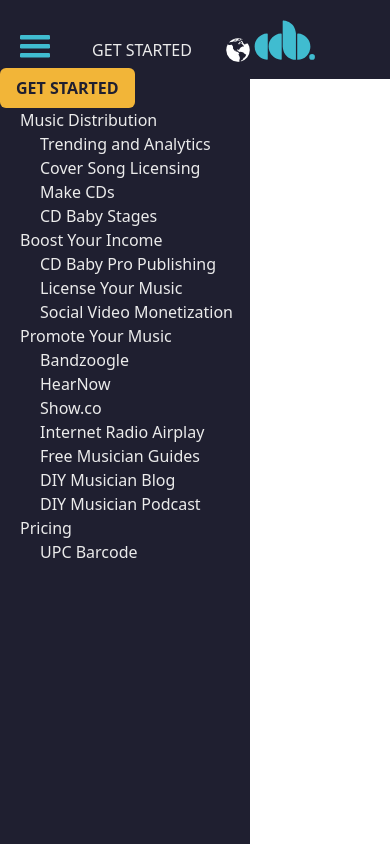
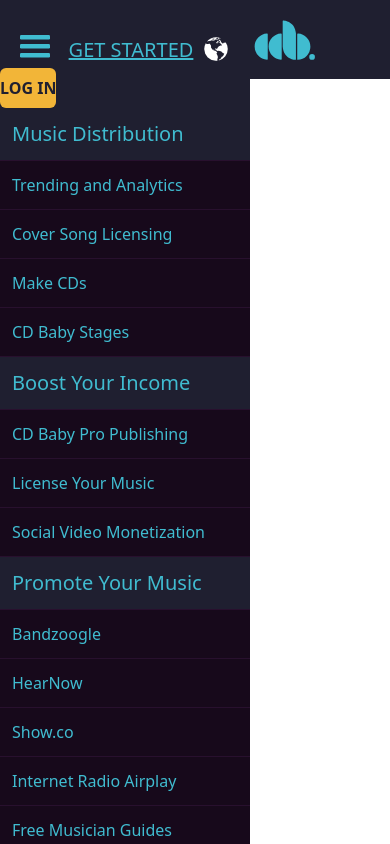
Before and after one commit to mabillama/cdbaby-website, a website: page public/index.html in a window 390 px wide. Both pictures are taken after a click on the button "Show Navigation Menu". Shown: the top 844 px of the page. Drawn offline with Linux system fonts and the light colour scheme.

Commit message:
Applies styles to side-nav

```diff
--- a/public/css/style.css
+++ b/public/css/style.css
@@ -115,9 +115,9 @@
   /* background-color: pink; */
 }
 
-.mobile-nav-list {
+/* .mobile-nav-list {
   padding-left: 20px;
-}
+} */
 
 #nav-wrapper {
   max-width: 1050px;
@@ -318,3 +318,24 @@
     opacity: 1;
   }
 }
+
+.mobile-nav-list li a {
+  border-bottom: 1px solid #28102e;
+}
+
+.mobile-nav-submenu > .mobile-nav-list li {
+  background-color: #17091b;
+  /* border-bottom: 1px solid #28102e; */
+}
+
+.mobile-nav-list a:hover {
+  text-decoration: underline;
+  text-underline-offset: 3px;
+}
+
+#lang-select-mobile {
+  display: inline-block;
+  height: 30px;
+  padding-right: 22px;
+  padding-top: 5px;
+}
--- a/public/index.html
+++ b/public/index.html
@@ -234,38 +234,64 @@
               </svg></button
           > -->
           </span>
-          <a class="m-auto" href="#" onclick="return false;">GET STARTED</a>
+          <a
+            class="m-auto text-xl text-cyan underline"
+            href="#"
+            onclick="return false;"
+            >GET STARTED</a
+          >
+          <div id="lang-select-mobile">
             <button class="">
               <img src="assets/icon-language.webp" alt="" />
             </button>
+          </div>
         </header>
+        <div class="log-in">
           <button
-          class="py-2 px-4 bg-orange text-black font-bold rounded-md mr-4"
+            class="py-2 mx-auto bg-orange text-black font-bold rounded-md mr-4"
           >
-          GET STARTED
+            LOG IN
           </button>
+        </div>
         <ul class="mobile-nav-list">
           <li>
-            <a class="block" href="#" onclick="return false;"
+            <a
+              class="block py-3 pl-3 pr-12 text-xl text-cyan border-b-2 border-blue"
+              href="#"
+              onclick="return false;"
               >Music Distribution</a
             >
             <div class="mobile-nav-submenu">
               <ul class="mobile-nav-list">
                 <li>
-                  <a class="block" href="#" onclick="return false;"
+                  <a
+                    class="block py-3 pl-3 pr-10 text-l text-cyan"
+                    href="#"
+                    onclick="return false;"
                     >Trending and Analytics</a
                   >
                 </li>
                 <li>
-                  <a class="block" href="#" onclick="return false;"
+                  <a
+                    class="block py-3 pl-3 pr-10 text-l text-cyan"
+                    href="#"
+                    onclick="return false;"
                     >Cover Song Licensing</a
                   >
                 </li>
                 <li>
-                  <a class="block" href="#" onclick="return false;">Make CDs</a>
+                  <a
+                    class="block py-3 pl-3 pr-10 text-l text-cyan"
+                    href="#"
+                    onclick="return false;"
+                    >Make CDs</a
+                  >
                 </li>
                 <li>
-                  <a class="block" href="#" onclick="return false;"
+                  <a
+                    class="block py-3 pl-3 pr-10 text-l text-cyan"
+                    href="#"
+                    onclick="return false;"
                     >CD Baby Stages</a
                   >
                 </li>
@@ -273,72 +299,124 @@
             </div>
           </li>
           <li>
-            <a class="block" href="#" onclick="return false;"
+            <a
+              class="block py-3 pl-3 pr-12 text-xl text-cyan border-b-2 border-blue"
+              href="#"
+              onclick="return false;"
               >Boost Your Income</a
             >
           </li>
           <div class="mobile-nav-submenu">
             <ul class="mobile-nav-list">
               <li>
-                <a class="block" href="#" onclick="return false;"
+                <a
+                  class="block py-3 pl-3 pr-10 text-l text-cyan"
+                  href="#"
+                  onclick="return false;"
                   >CD Baby Pro Publishing</a
                 >
               </li>
               <li>
-                <a class="block" href="#" onclick="return false;"
+                <a
+                  class="block py-3 pl-3 pr-10 text-l text-cyan"
+                  href="#"
+                  onclick="return false;"
                   >License Your Music</a
                 >
               </li>
               <li>
-                <a class="block" href="#" onclick="return false;"
+                <a
+                  class="block py-3 pl-3 pr-10 text-l text-cyan"
+                  href="#"
+                  onclick="return false;"
                   >Social Video Monetization</a
                 >
               </li>
             </ul>
           </div>
           <li>
-            <a class="block" href="#" onclick="return false;"
+            <a
+              class="block py-3 pl-3 pr-12 text-xl text-cyan border-b-2 border-blue"
+              href="#"
+              onclick="return false;"
               >Promote Your Music</a
             >
           </li>
           <div class="mobile-nav-submenu">
             <ul class="mobile-nav-list">
               <li>
-                <a class="block" href="#" onclick="return false;">Bandzoogle</a>
+                <a
+                  class="block py-3 pl-3 pr-10 text-l text-cyan"
+                  href="#"
+                  onclick="return false;"
+                  >Bandzoogle</a
+                >
               </li>
               <li>
-                <a class="block" href="#" onclick="return false;">HearNow</a>
+                <a
+                  class="block py-3 pl-3 pr-10 text-l text-cyan"
+                  href="#"
+                  onclick="return false;"
+                  >HearNow</a
+                >
               </li>
               <li>
-                <a class="block" href="#" onclick="return false;">Show.co</a>
+                <a
+                  class="block py-3 pl-3 pr-10 text-l text-cyan"
+                  href="#"
+                  onclick="return false;"
+                  >Show.co</a
+                >
               </li>
               <li>
-                <a class="block" href="#" onclick="return false;"
+                <a
+                  class="block py-3 pl-3 pr-10 text-l text-cyan"
+                  href="#"
+                  onclick="return false;"
                   >Internet Radio Airplay</a
                 >
               </li>
               <li>
-                <a class="block" href="#" onclick="return false;"
+                <a
+                  class="block py-3 pl-3 pr-10 text-l text-cyan"
+                  href="#"
+                  onclick="return false;"
                   >Free Musician Guides</a
                 >
               </li>
               <li>
-                <a class="block" href="#" onclick="return false;"
+                <a
+                  class="block py-3 pl-3 pr-10 text-l text-cyan"
+                  href="#"
+                  onclick="return false;"
                   >DIY Musician Blog</a
                 >
               </li>
               <li>
-                <a class="block" href="#" onclick="return false;"
+                <a
+                  class="block py-3 pl-3 pr-10 text-l text-cyan"
+                  href="#"
+                  onclick="return false;"
                   >DIY Musician Podcast</a
                 >
               </li>
             </ul>
           </div>
-          <li><a class="block" href="#" onclick="return false;">Pricing</a></li>
+          <li>
+            <a
+              class="block py-3 pl-3 pr-12 text-xl text-cyan border-b-2 border-blue"
+              href="#"
+              onclick="return false;"
+              >Pricing</a
+            >
+          </li>
           <div class="mobile-nav-submenu">
             <ul class="mobile-nav-list">
               <li>
-                <a class="block" href="#" onclick="return false;"
+                <a
+                  class="block py-3 pl-3 pr-10 text-l text-cyan"
+                  href="#"
+                  onclick="return false;"
                   >UPC Barcode</a
                 >
               </li>
```
Also changed, not shown: public/css/tailwind.css, 1 other file. Lines whose indentation alone changed are shown as unchanged.
